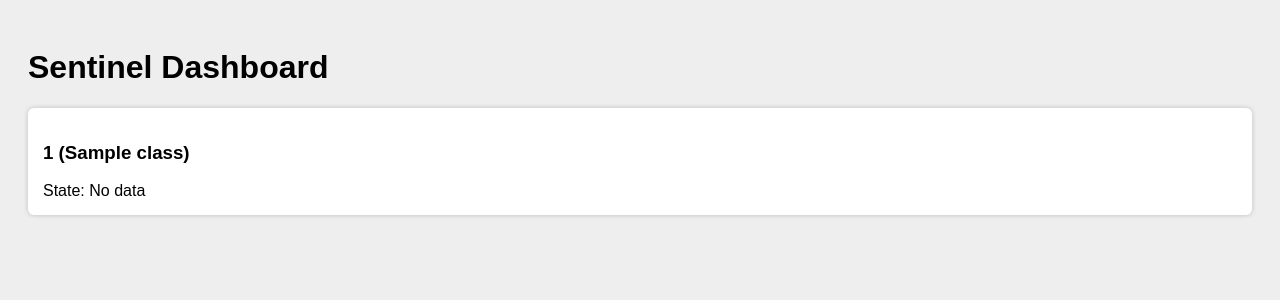
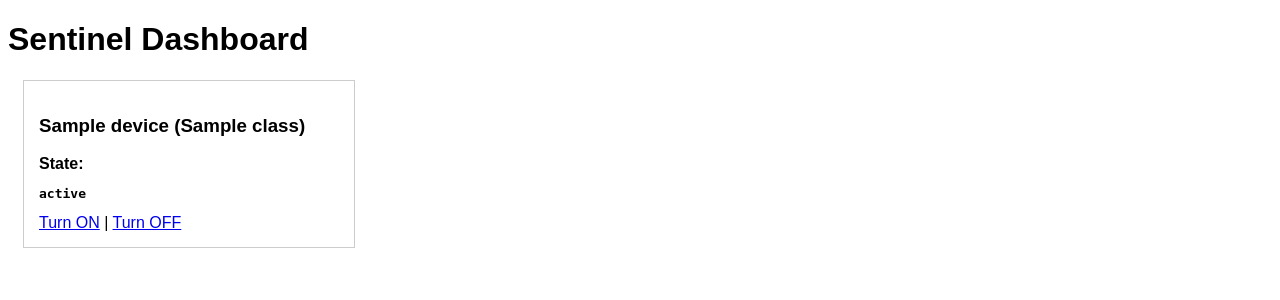
Before and after one commit to twbaty/sentinel, a Flask app: template dashboard/templates/index.html in a window 1280 px wide. Shown: the top 300 px of the page. Run offline with Flask 3, Linux system fonts and the light colour scheme; the template is opened without the code that fills it: most values are stand-ins (such as "Sample title", 1, 10 or a date in 2020); data that the repository does not hold is empty.

Commit message:
Refactor index.html for improved device display
Updated the layout and styling of the device boxes. Enhanced state display for devices and simplified control buttons.

```diff
--- a/dashboard/templates/index.html
+++ b/dashboard/templates/index.html
@@ -2,65 +2,41 @@
 <html>
 <head>
     <title>Sentinel Dashboard</title>
-  <meta charset="utf-8" />
     <style>
-    body { font-family: Arial; background: #eee; padding: 20px; }
+        body { font-family: Arial; }
         .device-box {
-      background: white; padding: 15px; margin-bottom: 15px;
-      border-radius: 6px; box-shadow: 0 0 5px rgba(0,0,0,0.2);
+            border: 1px solid #ccc;
+            padding: 15px;
+            margin: 15px;
+            width: 300px;
         }
-    button { margin-right: 10px; padding: 6px 12px; }
-    pre { background: #222; color: #0f0; padding: 10px; }
+        .state {
+            font-weight: bold;
+            margin-bottom: 10px;
+        }
     </style>
 </head>
 <body>
 
 <h1>Sentinel Dashboard</h1>
-<div id="devices">
-{% for device_id, info in devices.items() %}
-  <div class="device-box" id="{{ device_id }}">
-    <h3>{{ device_id }} ({{ info.class }})</h3>
 
-    <div>
+{% for name, device in devices.items() %}
+<div class="device-box">
+    <h3>{{ name }} ({{ device.class }})</h3>
+
+    <div class="state">
+        {% if device.last_state %}
             State:
-      <span class="state-field">
-        {{ state.get(device_id, "No data") }}
-      </span>
+            <pre>{{ device.last_state }}</pre>
+        {% else %}
+            State: No Data
+        {% endif %}
     </div>
 
-    <div class="controls">
-      {% if info.class == "light" %}
-        <a href="/command/{{device_id}}/on"><button>Turn ON</button></a>
-        <a href="/command/{{device_id}}/off"><button>Turn OFF</button></a>
-      {% elif info.class == "fan" %}
-        <a href="/command/{{device_id}}/on"><button>Fan ON</button></a>
-        <a href="/command/{{device_id}}/off"><button>Fan OFF</button></a>
-      {% elif info.class == "garage_door" %}
-        <a href="/command/{{device_id}}/open"><button>Open</button></a>
-        <a href="/command/{{device_id}}/close"><button>Close</button></a>
-      {% endif %}
-    </div>
+    <a href="/command/{{ name }}/on">Turn ON</a> |
+    <a href="/command/{{ name }}/off">Turn OFF</a>
 </div>
 {% endfor %}
-</div>
-
-<script>
-  const evtSource = new EventSource("/events");
-
-  evtSource.onmessage = function(event) {
-    let newState = JSON.parse(event.data);
-
-    for (const [device, data] of Object.entries(newState)) {
-      const box = document.getElementById(device);
-      if (!box) continue;
-
-      const stateField = box.querySelector(".state-field");
-      if (stateField) {
-        stateField.textContent = JSON.stringify(data);
-      }
-    }
-  };
-</script>
 
 </body>
 </html>
```
Lines whose indentation alone changed are shown as unchanged.
